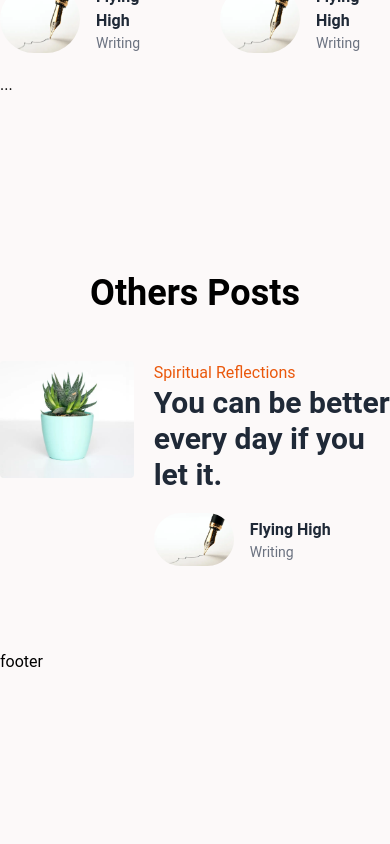
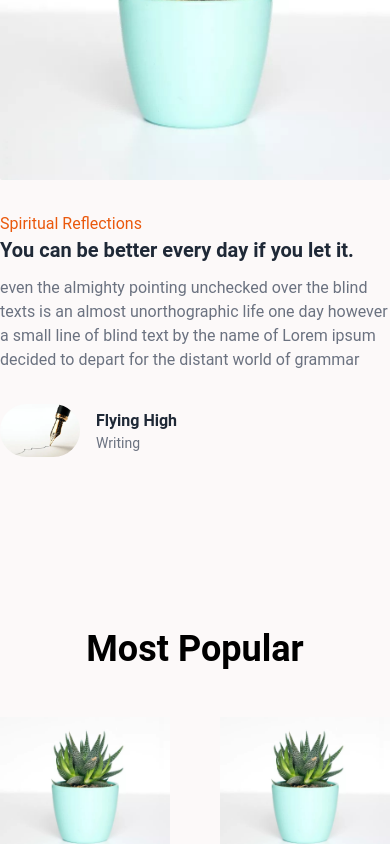
Before and after one commit to iSantanaaH/blog-star-guide, a Next.js app in the folder front-end_next/: page / in a window 390 px wide. Shown: the part 6760-7604 px from the top of the page. Before the commit the page ends 7434 px from the top, so only its background shows below. Built offline with nearby package versions, Linux system fonts and the light colour scheme.

Commit message:
update othersPosts onCreate second div item

```diff
--- a/front-end_next/app/Components/Section2/sectionPosts.tsx
+++ b/front-end_next/app/Components/Section2/sectionPosts.tsx
@@ -9,6 +9,8 @@ const SectionPosts = () => {
       <h1 className="font-bold text-4xl py-12 text-center">Latest Post</h1>
 
       <div className="grid md:grid-cols-2 lg:grid-cols-3 gap-14">
+        {latestPost()}
+        {latestPost()}
         {latestPost()}
         {latestPost()}
         {latestPost()}
--- a/front-end_next/app/Components/SectionOthersPosts/otherPosts.tsx
+++ b/front-end_next/app/Components/SectionOthersPosts/otherPosts.tsx
@@ -26,7 +26,7 @@ const Posts = () => {
                 </div>
                 <div className="title">
                     <Link href={"/"}>
-                        <p className="text-3xl md:text-4xl font-bold text-gray-800 hover:text-gray-600">
+                        <p className="text-xl font-bold text-gray-800 hover:text-gray-600">
                             You can be better every day if you let it.
                         </p>
                     </Link>
@@ -48,10 +48,19 @@ const OtherPosts = () => {
                     <h1 className="font-bold text-4xl py-12 text-center">Others Posts</h1>
                     <div className="flex flex-col gap-6">
                         {Posts()}
+                        {Posts()}
+                        {Posts()}
+                        {Posts()}
                     </div>
                 </div>
                 <div className="item">
-
+                <h1 className="font-bold text-4xl py-12 text-center">Travel</h1>
+                    <div className="flex flex-col gap-6">
+                        {Posts()}
+                        {Posts()}
+                        {Posts()}
+                        {Posts()}
+                    </div>
                 </div>
             </div>
         </section>
```
